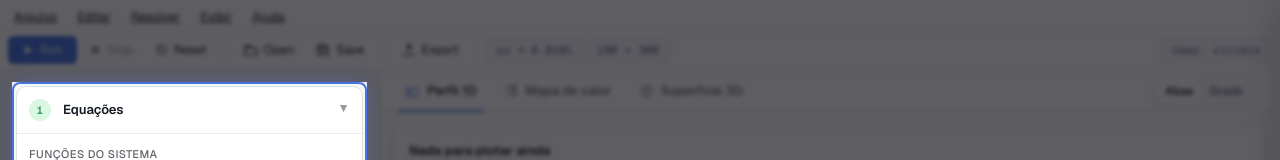
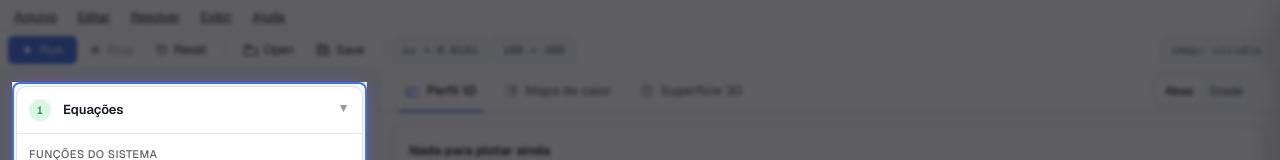
Before and after one commit to maiocacedo/pdesolver-studio, a React (Vite) app in the folder frontend/: page / in a window 1280 px wide. Shown: the top 160 px of the page. Built offline with nearby package versions, Linux system fonts and the light colour scheme.

Commit message:
style: remove export button from toolbar

```diff
--- a/frontend/src/shell/desktop/DesktopShell.tsx
+++ b/frontend/src/shell/desktop/DesktopShell.tsx
@@ -341,7 +341,6 @@ export function DesktopShell({ onReady }: DesktopShellProps = {}) {
         onSave={() => handleSave(false)}
         vizPalette={tweaks.vizPalette}
         onPaletteChange={(p) => handleTweakChange("vizPalette", p)}
-        onExport={actions.exportPng}
       />
 
       <div className="desktop-body">
--- a/frontend/src/shell/desktop/Toolbar.tsx
+++ b/frontend/src/shell/desktop/Toolbar.tsx
@@ -8,10 +8,9 @@ interface Props {
   onSave: () => void;
   vizPalette: string;
   onPaletteChange?: (palette: string) => void;
-  onExport: () => void;
 }
 
-export function Toolbar({ onRun, onReset, onOpen, onSave, vizPalette, onPaletteChange, onExport }: Props) {
+export function Toolbar({ onRun, onReset, onOpen, onSave, vizPalette, onPaletteChange }: Props) {
   const status = useStore((s) => s.run.status);
   const domain = useStore((s) => s.system.domain);
   const mesh = useStore((s) => s.system.mesh);
@@ -62,12 +61,6 @@ export function Toolbar({ onRun, onReset, onOpen, onSave, vizPalette, onPaletteC
 
       <div className="tb-sep" />
 
-      <button className="tb-btn" onClick={onExport} title="Export PNG">
-        <Icon.Export /> Export
-      </button>
-
-      <div className="tb-sep" />
-
       <div className="tb-readout" title="Spatial discretization">
         Δx ≈ {dx.toFixed(4)}{dy !== null ? ` · Δy ≈ ${dy.toFixed(4)}` : ""}
       </div>
```
